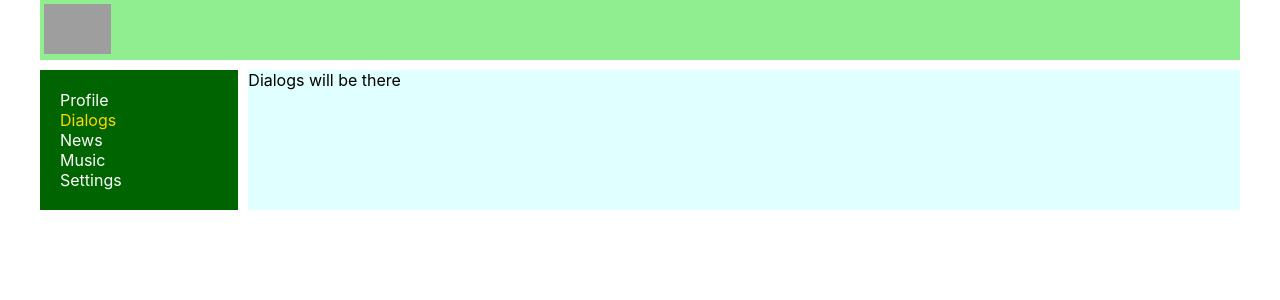
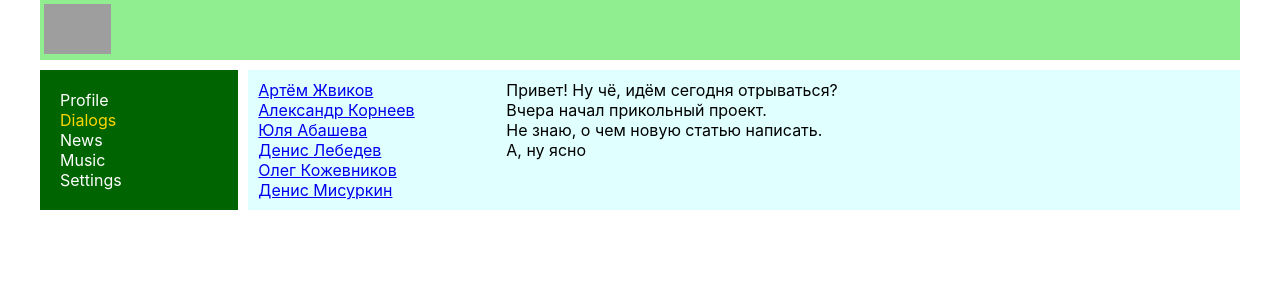
Before and after one commit to YmraNaissur/resumeReact, a React (Create React App) app: page /dialogs in a window 1280 px wide. Shown: the top 300 px of the page. Built offline with nearby package versions, Linux system fonts and the light colour scheme; grey boxes are pictures that could not be loaded.

Commit message:
Make Dialogs page and refactor Profile.

```diff
--- a/src/components/Dialogs/Dialogs.jsx
+++ b/src/components/Dialogs/Dialogs.jsx
@@ -1,10 +1,41 @@
 import React from 'react';
+import { NavLink } from 'react-router-dom';
 import classes from './Dialogs.module.css';
+
+const DialogItem = (props) => {
+    let path = "/dialogs/" + props.id;
+    return (
+        <div className={classes.dialog}>
+            <NavLink to={path} activeClassName={classes.active}>{props.name}</NavLink>
+        </div>
+    )
+}
+
+const Message = (props) => {
+    return (
+        <div className={classes.message}>
+            {props.text}
+        </div>
+    )
+}
 
 const Dialogs = (props) => {
     return (
-        <div>
-            Dialogs will be there
+        <div className={classes.dialogs}>
+            <div className={classes.dialogsItems}>
+                <DialogItem id="1" name="Артём Жвиков" />
+                <DialogItem id="2" name="Александр Корнеев" />
+                <DialogItem id="3" name="Юля Абашева" />
+                <DialogItem id="4" name="Денис Лебедев" />
+                <DialogItem id="5" name="Олег Кожевников" />
+                <DialogItem id="6" name="Денис Мисуркин" />
+            </div>
+            <div className={classes.messages}>
+                <Message text="Привет! Ну чё, идём сегодня отрываться?" />
+                <Message text="Вчера начал прикольный проект." />
+                <Message text="Не знаю, о чем новую статью написать." />
+                <Message text="А, ну ясно" />
+            </div>
         </div>
     )
 }
--- a/src/components/Dialogs/Dialogs.module.css
+++ b/src/components/Dialogs/Dialogs.module.css
@@ -0,0 +1,24 @@
+.dialogs {
+    display: grid;
+    grid-template-columns: 25% 70%;
+}
+
+.dialogs .dialogsItems {
+    padding: 10px;
+}
+
+.dialogs .dialogsItems .active {
+    font-weight: bold;
+}
+
+.dialogs .dialogsItems .dialog {
+
+}
+
+.dialogs .messages {
+    padding: 10px;
+}
+
+.dialogs .messages .message {
+
+}
--- a/src/components/Profile/MyPosts/MyPosts.jsx
+++ b/src/components/Profile/MyPosts/MyPosts.jsx
@@ -4,11 +4,15 @@ import Post from './Post/Post';
 
 const MyPosts = () => {
     return (
+        <div className={classes.postsBlock}>
+            <h3>My posts</h3>
             <div>
                 <textarea></textarea>
-            <p>
+            </div>
+            <div>
                 <button>Add post</button>
-            </p>
+            </div>
+            <div className={classes.posts}>
                 <Post message="Hello, how are you?"
                     avatar="https://avt-9.foto.mail.ru/mail/otmop03b/_avatar180?"
                     likeCount="20" />
@@ -16,6 +20,7 @@ const MyPosts = () => {
                     avatar="https://ae01.alicdn.com/kf/HTB1e_tdQpXXXXXtXFXXq6xXFXXXN/2x.jpg"
                     likeCount="15" />
             </div>
+        </div>
     )
 }
 
--- a/src/components/Profile/MyPosts/MyPosts.module.css
+++ b/src/components/Profile/MyPosts/MyPosts.module.css
@@ -0,0 +1,7 @@
+.postsBlock {
+    padding: 10px;
+}
+
+.posts {
+    margin-top: 10px;
+}
--- a/src/components/Profile/Profile.jsx
+++ b/src/components/Profile/Profile.jsx
@@ -1,18 +1,12 @@
 import React from 'react';
 import classes from './Profile.module.css';
 import MyPosts from './MyPosts/MyPosts';
+import ProfileInfo from './ProfileInfo/ProfileInfo';
 
 const Profile = () => {
   return (
     <div>
-      <div>
-        <img src="https://pbs.twimg.com/media/DuzjZjjVAAAaTOK.jpg" alt="Background"
-          width="100%" height="250px" />
-      </div>
-      <div>
-        <img src="https://www.4d83.net/wp-content/uploads/sites/2704/2017/02/VECTO_4D_PICTO_Rats_Souris.png"
-          alt="Rat logo" />
-      </div>
+      <ProfileInfo />
       <MyPosts />
     </div>
   )
--- /dev/null
+++ b/src/components/Profile/ProfileInfo/ProfileInfo.jsx
@@ -0,0 +1,20 @@
+import React from 'react';
+import classes from './ProfileInfo.module.css';
+
+const ProfileInfo = (props) => {
+    return (
+        <div>
+            <div>
+                <img src="https://pbs.twimg.com/media/DuzjZjjVAAAaTOK.jpg" alt="Background"
+                    width="100%" height="250px" />
+            </div>
+            <div className={classes.descriptionBlock}>
+                <img src="https://www.4d83.net/wp-content/uploads/sites/2704/2017/02/VECTO_4D_PICTO_Rats_Souris.png"
+                    alt="Rat logo" />
+                <div>Hello! Description will be there!</div>
+            </div>
+        </div>
+    )
+}
+
+export default ProfileInfo;
--- /dev/null
+++ b/src/components/Profile/ProfileInfo/ProfileInfo.module.css
@@ -0,0 +1,3 @@
+.descriptionBlock {
+    padding: 10px;
+}
```
Lines whose indentation alone changed are shown as unchanged.
